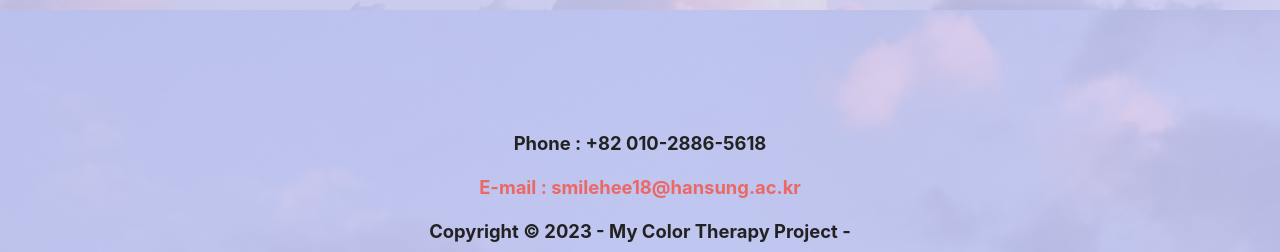
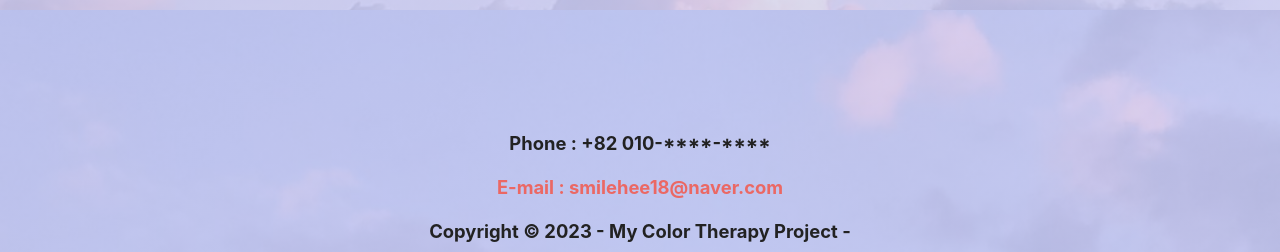
Before and after one commit to smilehee18/ColorTherapy_Web, a plain HTML site: page index.html in a window 1280 px wide. Shown: the part 3120-3372 px from the top of the page. Drawn offline with nearby package versions, Linux system fonts and the light colour scheme; a web font is replaced by a local one.

Commit message:
Update index.html

```diff
--- a/index.html
+++ b/index.html
@@ -214,9 +214,9 @@
  <header class="masthead" id="se_footer">
        <div class="container text-muted text-center">
         <br><br>
-          <p class="text-dark font-weight-bold text-center"> Phone : +82 010-2886-5618 </p>
+          <p class="text-dark font-weight-bold text-center"> Phone : +82 010-****-**** </p>
           <p class="text-dark font-weight-bold text-center">
-            <a class="d-block" href="mailto:smilehee18@hansung.ac.kr"> E-mail : smilehee18@hansung.ac.kr </a></p>
+            <a class="d-block" href="mailto:smilehee18@hansung.ac.kr"> E-mail : smilehee18@naver.com </a></p>
           <p class="text-dark font-weight-bold text-center"> Copyright © 2023 - My Color Therapy Project - </p>
     </div>
   </header>
```
